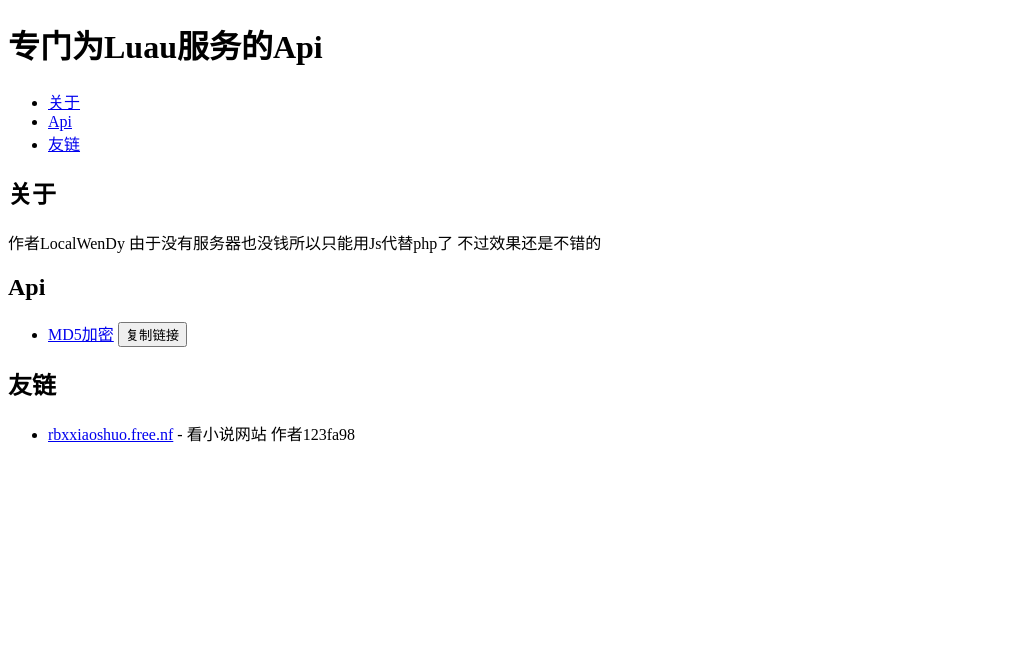
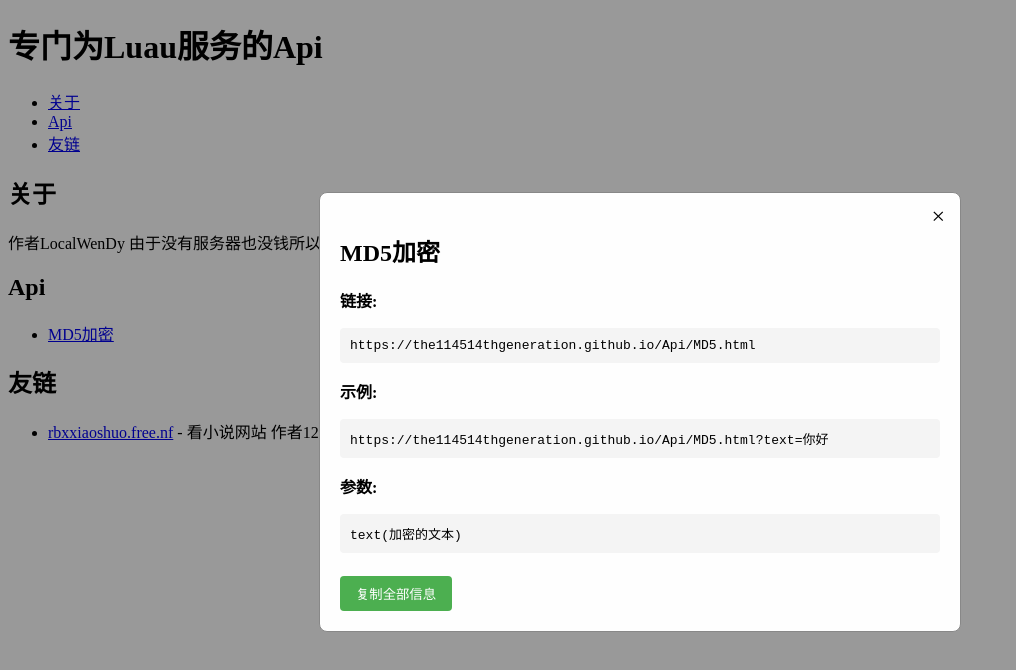
Before and after one commit to The114514thgeneration/Api, a plain HTML site: page index.html in a window 1280 px wide. Both pictures are taken after a click on the link "MD5加密". Shown: the whole page, without its empty margins (0-1016 px from the left). Drawn offline with Linux system fonts and the light colour scheme.

Commit message:
Update index.html

```diff
--- a/index.html
+++ b/index.html
@@ -2,6 +2,50 @@
 <html>
 <head>
     <title>专门为Luau服务的Api</title>
+    <style>
+        .modal {
+            display: none;
+            position: fixed;
+            z-index: 1;
+            left: 0;
+            top: 0;
+            width: 100%;
+            height: 100%;
+            background-color: rgba(0,0,0,0.4);
+        }
+        .modal-content {
+            background-color: #fefefe;
+            margin: 15% auto;
+            padding: 20px;
+            border: 1px solid #888;
+            width: 80%;
+            max-width: 600px;
+            border-radius: 8px;
+            position: relative;
+        }
+        .close {
+            position: absolute;
+            right: 15px;
+            top: 10px;
+            font-size: 24px;
+            cursor: pointer;
+        }
+        .copy-btn {
+            background-color: #4CAF50;
+            color: white;
+            padding: 8px 16px;
+            border: none;
+            border-radius: 4px;
+            cursor: pointer;
+            margin-top: 10px;
+        }
+        pre {
+            background: #f4f4f4;
+            padding: 10px;
+            border-radius: 4px;
+            overflow-x: auto;
+        }
+    </style>
 </head>
 <body>
     <h1>专门为Luau服务的Api</h1>
@@ -24,7 +68,6 @@
         <ul>
             <li>
                 <a href="#" onclick="showApiInfo('MD5加密', 'https://the114514thgeneration.github.io/Api/MD5.html', 'https://the114514thgeneration.github.io/Api/MD5.html?text=你好', 'text(加密的文本)')">MD5加密</a>
-                <button onclick="copyApiLink('https://the114514thgeneration.github.io/Api/MD5.html')">复制链接</button>
             </li>
         </ul>
     </section>
@@ -36,22 +79,54 @@
         </ul>
     </section>
 
+    <div id="apiModal" class="modal">
+        <div class="modal-content">
+            <span class="close" onclick="closeModal()">&times;</span>
+            <h2 id="modalTitle"></h2>
+            <p><strong>链接:</strong></p>
+            <pre id="modalUrl"></pre>
+            <p><strong>示例:</strong></p>
+            <pre id="modalExample"></pre>
+            <p><strong>参数:</strong></p>
+            <pre id="modalElements"></pre>
+            <button class="copy-btn" onclick="copyModalContent()">复制全部信息</button>
+        </div>
+    </div>
+
     <script>
+        const modal = document.getElementById("apiModal");
+
         function showApiInfo(name, url, example, elements) {
-            alert(
-                "API名称: " + name + "\n\n" +
-                "链接: " + url + "\n\n" +
-                "示例: " + example + "\n\n" +
-                "元素: " + elements
-            );
+            document.getElementById("modalTitle").textContent = name;
+            document.getElementById("modalUrl").textContent = url;
+            document.getElementById("modalExample").textContent = example;
+            document.getElementById("modalElements").textContent = elements;
+            modal.style.display = "block";
         }
 
-        function copyApiLink(url) {
-            navigator.clipboard.writeText(url).then(function() {
-                alert("链接已复制: " + url);
-            }, function() {
+        function closeModal() {
+            modal.style.display = "none";
+        }
+
+        function copyModalContent() {
+            const title = document.getElementById("modalTitle").textContent;
+            const url = document.getElementById("modalUrl").textContent;
+            const example = document.getElementById("modalExample").textContent;
+            const elements = document.getElementById("modalElements").textContent;
+
+            const content = `API名称: ${title}\n\n链接: ${url}\n\n示例: ${example}\n\n参数: ${elements}`;
+
+            navigator.clipboard.writeText(content).then(() => {
+                alert("API信息已复制");
+            }).catch(() => {
                 alert("复制失败");
             });
+        }
+
+        window.onclick = function(event) {
+            if (event.target == modal) {
+                closeModal();
+            }
         }
     </script>
 </body>
```
